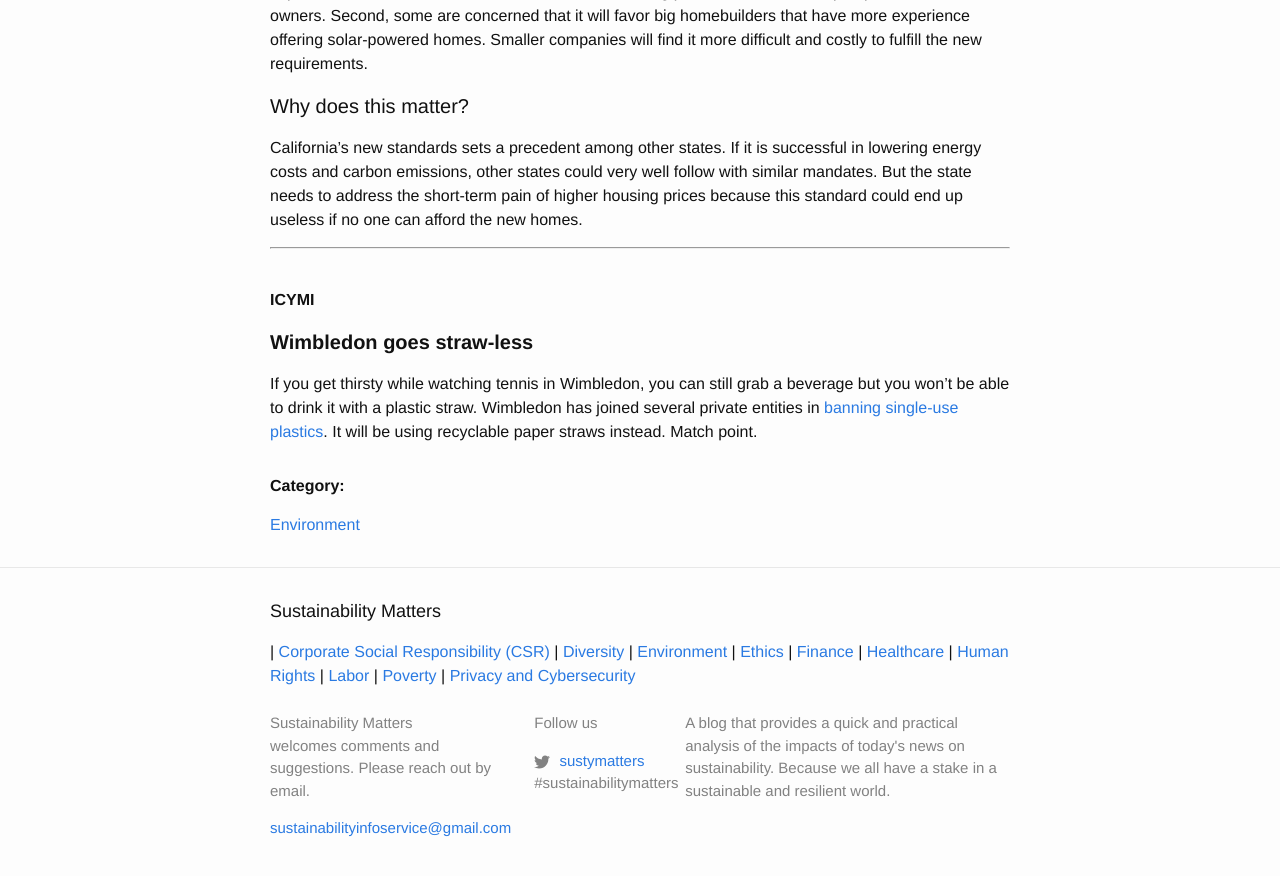
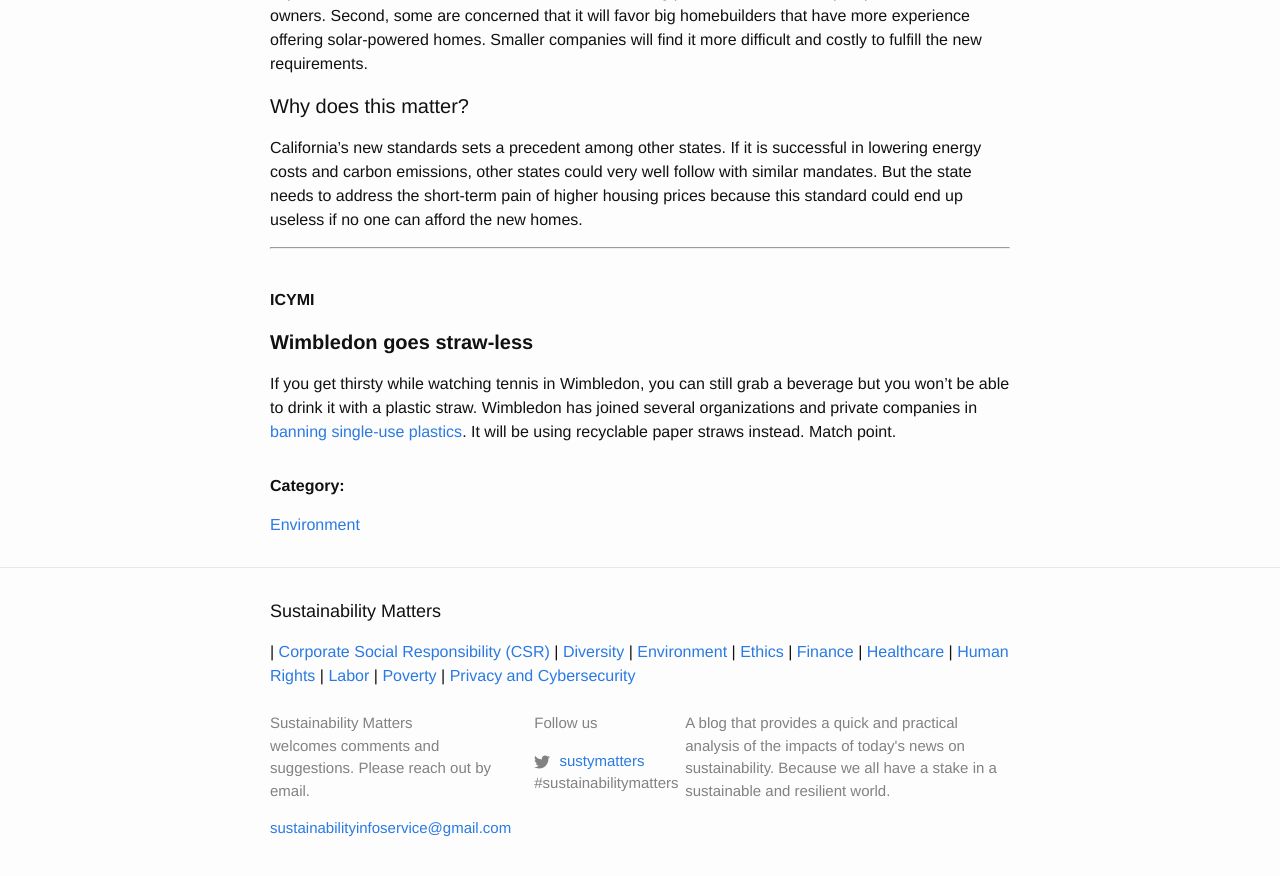
Before and after one commit to Sparkleleuk/Sustainability_Matters, a Jekyll site: the page built from _posts/2018-05-09-california-solar.markdown, in a window 1280 px wide and 900 px high, scrolled down 744 px. Shown: the top 876 px of the window. Built offline with Jekyll 4.4.1, drawn with Linux system fonts in a browser that asks for light colours.

Commit message:
fix post

```diff
--- a/_posts/2018-05-09-california-solar.markdown
+++ b/_posts/2018-05-09-california-solar.markdown
@@ -29,4 +29,4 @@ California's new standards sets a precedent among other states. If it is success
 
 #### **Wimbledon goes straw-less**
 
-If you get thirsty while watching tennis in Wimbledon, you can still grab a beverage but you won't be able to drink it with a plastic straw. Wimbledon has joined several private entities in <a href="https://www.theguardian.com/environment/2018/may/01/last-straw-for-wimbledon-as-tennis-tournament-acts-on-plastic" target="_blank">banning single-use plastics</a>. It will be using recyclable paper straws instead. Match point.
+If you get thirsty while watching tennis in Wimbledon, you can still grab a beverage but you won't be able to drink it with a plastic straw. Wimbledon has joined several organizations and private companies in <a href="https://www.theguardian.com/environment/2018/may/01/last-straw-for-wimbledon-as-tennis-tournament-acts-on-plastic" target="_blank">banning single-use plastics</a>. It will be using recyclable paper straws instead. Match point.
```
